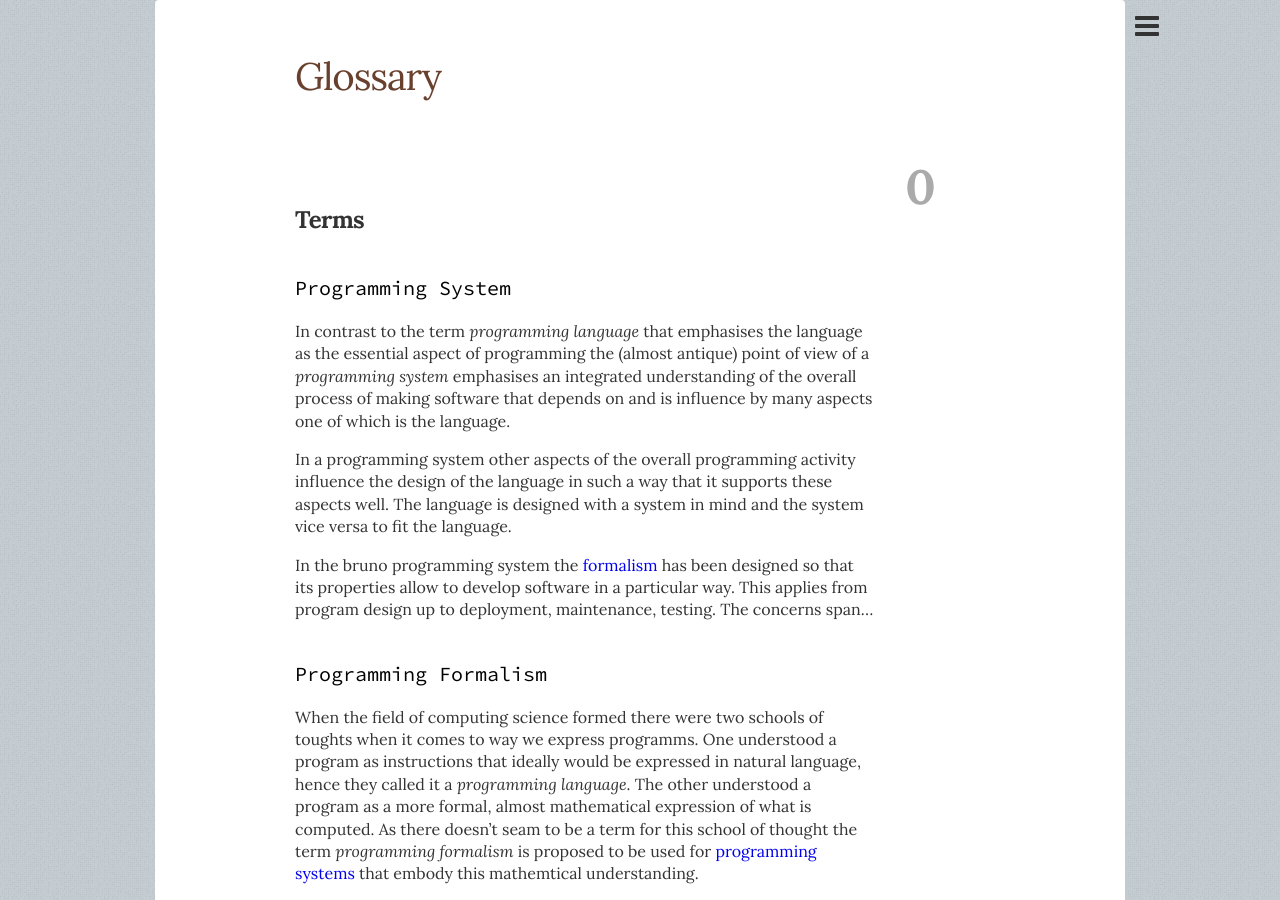
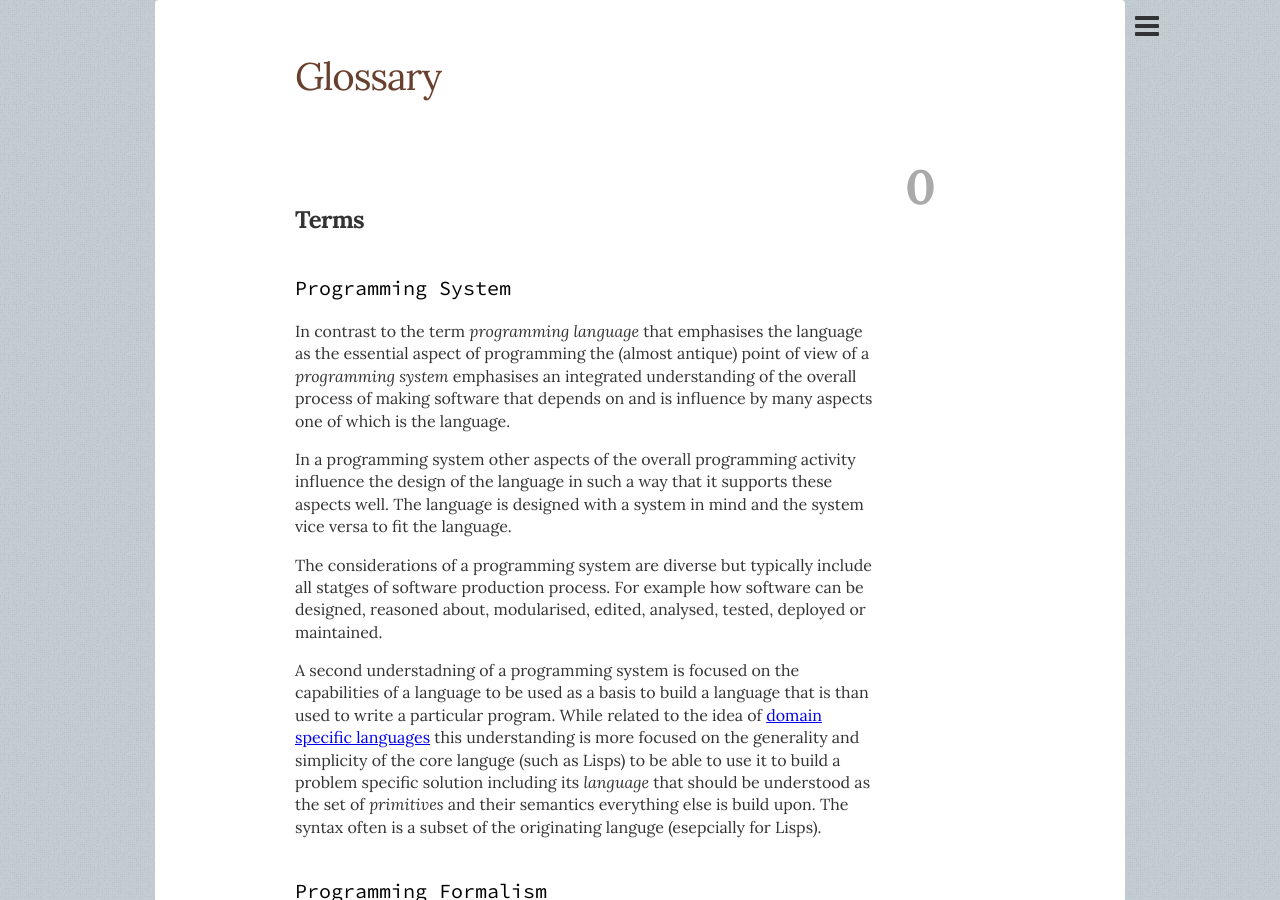
Before and after one commit to bruno-lang/bruno-lang.github.io, a Jekyll site: the page built from glossary/index.md, in a window 1280 px wide and 900 px high. Built offline with Jekyll 4.4.1, drawn with Linux system fonts in a browser that asks for light colours; nearby versions of some CDN libraries.

Commit message:
Update index.md

```diff
--- a/glossary/index.md
+++ b/glossary/index.md
@@ -18,11 +18,20 @@ influence the design of the language in such a way that it supports these
 aspects well. The language is designed with a system in mind and the system
 vice versa to fit the language.
 
-In the bruno programming system the [formalism](#programming-formalism) has been designed
-so that its properties allow to develop software in a particular way. This
-applies from program design up to deployment, maintenance, testing. The
-concerns span...
+The considerations of a programming system are diverse but typically include
+all statges of software production process. For example how software can be
+designed, reasoned about, modularised, edited, analysed, tested, deployed or
+maintained.
 
+A second understadning of a programming system is focused on the capabilities
+of a language to be used as a basis to build a language that is than used to
+write a particular program. While related to the idea of
+[domain specific languages](http://en.wikipedia.org/wiki/Domain-specific_language)
+this understanding is more focused on the generality and simplicity of the
+core languge (such as Lisps) to be able to use it to build a problem specific
+solution including its _language_ that should be understood as the set of
+_primitives_ and their semantics everything else is build upon. The syntax
+often is a subset of the originating languge (esepcially for Lisps).
 
 ### Programming Formalism
 When the field of computing science formed there were two schools of toughts
```
